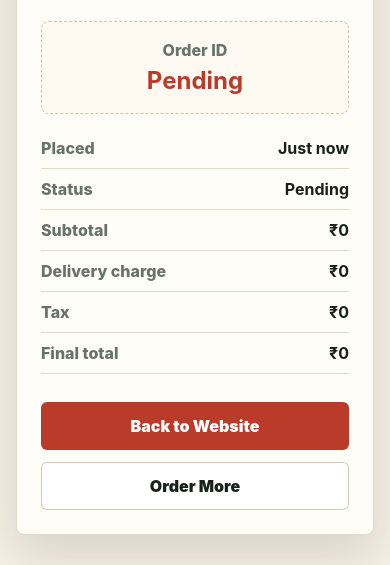
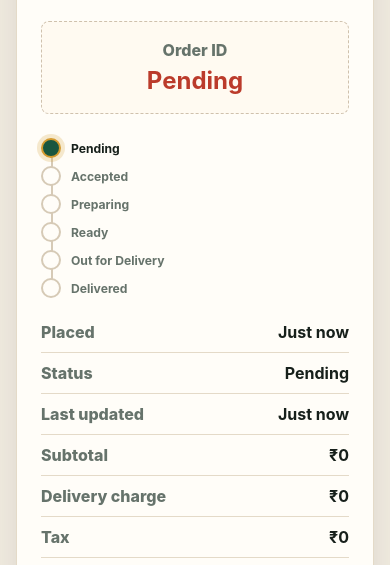
Before and after one commit to Gaurav-kunwar/gaurav-restaurant-app, a website: page public/confirmation.html in a window 390 px wide. Shown: the part 271-836 px from the top of the page. Drawn offline with Linux system fonts and the light colour scheme.

Commit message:
Add order status tracking timeline

```diff
--- a/public/admin.js
+++ b/public/admin.js
@@ -96,6 +96,7 @@ async function loadAdmin() {
       <small>Order ID: ${escapeHtml(order.order_id || order.id)}</small>
       <small>Customer: ${escapeHtml(order.customer_name)} | Phone: <a class="admin-link" href="${phoneHref(order.phone)}">${escapeHtml(order.phone)}</a></small>
       <small>Type: ${escapeHtml(order.order_type)} | Status: ${escapeHtml(order.status)} | Date: ${formatDateTime(order.placed_at || order.created_at)}</small>
+      <small>Status updated: ${formatDateTime(order.status_updated_at || order.placed_at || order.created_at)}</small>
       <label class="admin-status">Status
         <select data-order-status="${order.id}">
           ${statusOptions(order.status)}
--- a/public/checkout.js
+++ b/public/checkout.js
@@ -182,6 +182,7 @@ checkoutForm.addEventListener("submit", async (event) => {
       deliveryCharge: result.deliveryCharge,
       tax: result.tax,
       status: result.status,
+      statusUpdatedAt: result.statusUpdatedAt,
       total: result.total
     }));
     state.cart = [];
--- a/public/confirmation.html
+++ b/public/confirmation.html
@@ -29,6 +29,7 @@
             <span>Order ID</span>
             <strong id="confirmationOrderId">Pending</strong>
           </div>
+          <div class="status-timeline" id="statusTimeline" aria-label="Order status timeline"></div>
           <div class="confirmation-details" id="confirmationDetails"></div>
           <div class="actions">
             <a class="btn primary" href="/">Back to Website</a>
--- a/public/confirmation.js
+++ b/public/confirmation.js
@@ -1,7 +1,9 @@
 const CONFIRMATION_KEY = "gauravRestaurantLastOrder";
+const ORDER_STATUSES = ["Pending", "Accepted", "Preparing", "Ready", "Out for Delivery", "Delivered"];
 
 const orderIdElement = document.querySelector("#confirmationOrderId");
 const detailsElement = document.querySelector("#confirmationDetails");
+const timelineElement = document.querySelector("#statusTimeline");
 
 function rupees(value) {
   return `₹${Number(value || 0).toLocaleString("en-IN")}`;
@@ -13,6 +15,10 @@ function formatPlacedAt(value) {
     dateStyle: "medium",
     timeStyle: "short"
   }).format(new Date(value));
+}
+
+function statusIndex(status) {
+  return ORDER_STATUSES.indexOf(status);
 }
 
 const params = new URLSearchParams(window.location.search);
@@ -28,10 +34,31 @@ try {
 const orderId = orderFromUrl || confirmation.orderId || "Pending";
 orderIdElement.textContent = orderId;
 
-function renderDetails(status = confirmation.status || "Pending") {
+function renderTimeline(status = confirmation.status || "Pending") {
+  const currentIndex = statusIndex(status);
+  const isCancelled = status === "Cancelled";
+  const statuses = isCancelled ? [...ORDER_STATUSES.slice(0, 1), "Cancelled"] : ORDER_STATUSES;
+  timelineElement.innerHTML = statuses.map((item) => {
+    const index = statusIndex(item);
+    const isCurrent = item === status;
+    const isComplete = !isCancelled && index > -1 && index <= currentIndex;
+    const className = ["timeline-step", isComplete ? "complete" : "", isCurrent ? "current" : "", item === "Cancelled" ? "cancelled" : ""]
+      .filter(Boolean)
+      .join(" ");
+    return `
+      <div class="${className}" aria-current="${isCurrent ? "step" : "false"}">
+        <span></span>
+        <strong>${item}</strong>
+      </div>
+    `;
+  }).join("");
+}
+
+function renderDetails(status = confirmation.status || "Pending", statusUpdatedAt = confirmation.statusUpdatedAt || confirmation.placedAt) {
   detailsElement.innerHTML = `
   <div><span>Placed</span><strong>${formatPlacedAt(confirmation.placedAt)}</strong></div>
   <div><span>Status</span><strong id="confirmationStatus">${status}</strong></div>
+  <div><span>Last updated</span><strong id="confirmationStatusUpdated">${formatPlacedAt(statusUpdatedAt)}</strong></div>
   <div><span>Subtotal</span><strong>${rupees(confirmation.subtotal)}</strong></div>
   <div><span>Delivery charge</span><strong>${rupees(confirmation.deliveryCharge)}</strong></div>
   <div><span>Tax</span><strong>${rupees(confirmation.tax)}</strong></div>
@@ -46,11 +73,15 @@ async function refreshStatus() {
     const data = await response.json();
     if (!response.ok) throw new Error(data.error || "Could not load order status");
     const statusElement = document.querySelector("#confirmationStatus");
+    const statusUpdatedElement = document.querySelector("#confirmationStatusUpdated");
     if (statusElement) statusElement.textContent = data.order.status;
+    if (statusUpdatedElement) statusUpdatedElement.textContent = formatPlacedAt(data.order.status_updated_at);
+    renderTimeline(data.order.status);
   } catch {
     // Keep the last known status visible if the latest status cannot be loaded.
   }
 }
 
+renderTimeline();
 renderDetails();
 refreshStatus();
--- a/public/styles.css
+++ b/public/styles.css
@@ -372,6 +372,59 @@ footer span { color: rgba(255,255,255,.66); }
   color: var(--chili);
   font-size: clamp(1.5rem, 5vw, 2.3rem);
 }
+.status-timeline {
+  display: grid;
+  grid-template-columns: repeat(6, minmax(0, 1fr));
+  gap: 8px;
+  margin: 0 0 24px;
+  text-align: center;
+}
+.timeline-step {
+  position: relative;
+  display: grid;
+  gap: 8px;
+  color: var(--muted);
+  font-size: .76rem;
+  font-weight: 850;
+}
+.timeline-step::before {
+  content: "";
+  position: absolute;
+  top: 9px;
+  left: -50%;
+  width: 100%;
+  height: 2px;
+  background: #d6cab6;
+}
+.timeline-step:first-child::before { display: none; }
+.timeline-step span {
+  z-index: 1;
+  justify-self: center;
+  width: 20px;
+  height: 20px;
+  border: 2px solid #d6cab6;
+  border-radius: 50%;
+  background: var(--panel);
+}
+.timeline-step.complete { color: var(--leaf); }
+.timeline-step.complete::before { background: var(--leaf); }
+.timeline-step.complete span {
+  border-color: var(--leaf);
+  background: var(--leaf);
+}
+.timeline-step.current strong { color: var(--ink); }
+.timeline-step.current span {
+  border-color: var(--saffron);
+  box-shadow: 0 0 0 4px rgba(211, 154, 47, .22);
+}
+.timeline-step.cancelled {
+  color: var(--chili);
+  grid-column: span 5;
+}
+.timeline-step.cancelled span {
+  border-color: var(--chili);
+  background: var(--chili);
+}
 .confirmation-details {
   display: grid;
   gap: 10px;
@@ -396,6 +449,20 @@ footer span { color: rgba(255,255,255,.66); }
   .section { width: min(100% - 32px, 660px); padding: 64px 0; }
   .section-head { align-items: start; flex-direction: column; }
   .checkout-summary { position: static; }
+  .status-timeline { grid-template-columns: 1fr; text-align: left; }
+  .timeline-step {
+    grid-template-columns: 22px 1fr;
+    align-items: center;
+    text-align: left;
+  }
+  .timeline-step::before {
+    top: -18px;
+    left: 10px;
+    width: 2px;
+    height: 28px;
+  }
+  .timeline-step span { justify-self: start; }
+  .timeline-step.cancelled { grid-column: auto; }
 }
 
 @media (max-width: 520px) {
--- a/public/trash.js
+++ b/public/trash.js
@@ -58,6 +58,7 @@ function renderOrder(order) {
       <small>Order ID: ${escapeHtml(order.order_id || order.id)}</small>
       <small>Customer: ${escapeHtml(order.customer_name)} | Phone: <a class="admin-link" href="${phoneHref(order.phone)}">${escapeHtml(order.phone)}</a></small>
       <small>Status: ${escapeHtml(order.status)} | Date: ${formatDateTime(order.placed_at || order.created_at)}</small>
+      <small>Status updated: ${formatDateTime(order.status_updated_at || order.placed_at || order.created_at)}</small>
       <small>Deleted: ${formatDateTime(order.deleted_at)}</small>
       <small>Address: ${escapeHtml(deliveryAddress(order))}</small>
       <small>Items: ${order.items.map((item) => `${escapeHtml(item.name)} x ${Number(item.quantity || 1)}`).join(", ")}</small>
```
Also changed, not shown: server.mjs (+14 -6 lines).
